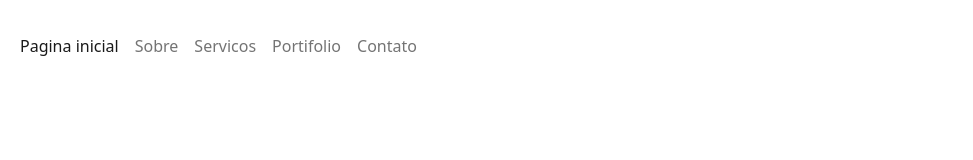
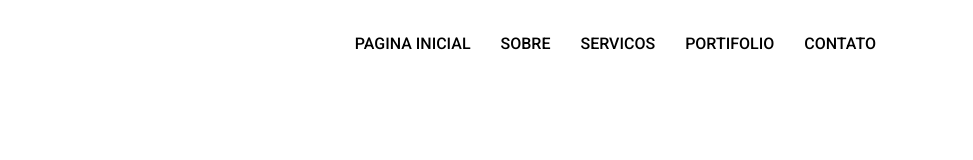
Before and after one commit to borbanicolas/alquimiaDigital, a plain HTML site: page index.html in a window 1280 px wide. Shown: the full height of the page, 307-1280 px from the left. Drawn offline with nearby package versions, Linux system fonts and the light colour scheme.

Commit message:
atualizei o header

```diff
--- a/css/config.css
+++ b/css/config.css
@@ -0,0 +1,4 @@
+:root {
+    --primary: #FC5185;
+    --secondary: #364f6b;
+}
--- a/css/custom.css
+++ b/css/custom.css
@@ -1,3 +1,29 @@
-body, html{
+body,
+html{
+    font-family: 'Roboto', sans-serif;
+}
+#header{
+    width: 100%;
+    background-color: transparent;
+    transition: background ease-out 0.2s;
 
 }
+#header .navbar-collapse{
+    width: auto;
+}
+
+#header .nav-link{
+    text-transform: uppercase;
+    font-weight: 500;
+    padding-left: 0;
+    padding-right: 0;
+    margin-left: 15px;
+    margin-right: 15px;
+    color: black;
+    border-bottom: solid 4px transparent;
+}
+
+#header .nav-link:hover {
+    border-bottom: solid 4px var(--secondary);
+    color: var(--secondary);
+}
--- a/index.html
+++ b/index.html
@@ -4,7 +4,7 @@
     <!-- Required meta tags -->
     <meta charset="utf-8">
     <meta name="viewport" content="width=device-width, initial-scale=1">
-
+    <link href="https://fonts.googleapis.com/css2?family=Roboto:wght@400;500;700;900&display=swap" rel="stylesheet">
     <!-- Bootstrap CSS -->
    <link rel="stylesheet" href="css/main.css">
     <title>Hello, world!</title>
@@ -14,14 +14,14 @@
 <!--HEADER-->
     <div id="header">
         <div class="container">
-            <nav class="navbar navbar-expand-lg navbar-light">
+            <nav class="navbar navbar-expand-lg navbar-light ">
                   <a class="navbar-brand" href="#">
                     <img src="assets/logo.svg" class="img-fluid">
                   </a>
                   <button class="navbar-toggler" type="button" data-bs-toggle="collapse" data-bs-target="#navbarNav" aria-controls="navbarNav" aria-expanded="false" aria-label="Toggle navigation">
                     <span class="navbar-toggler-icon"></span>
                   </button>
-                  <div class="collapse navbar-collapse" id="navbarNav">
+                  <div class="collapse navbar-collapse justify-content-end" id="navbarNav">
                     <ul class="navbar-nav">
                       <li class="nav-item">
                         <a class="nav-link active" aria-current="page" href="#">Pagina inicial</a>
@@ -48,7 +48,6 @@
 
 
 
-
     <script src="https://cdn.jsdelivr.net/npm/@popperjs/core@2.9.3/dist/umd/popper.min.js" integrity="sha384-eMNCOe7tC1doHpGoWe/6oMVemdAVTMs2xqW4mwXrXsW0L84Iytr2wi5v2QjrP/xp" crossorigin="anonymous"></script>
 
     <script src="js/bootstrap.min.js"></script>
```
